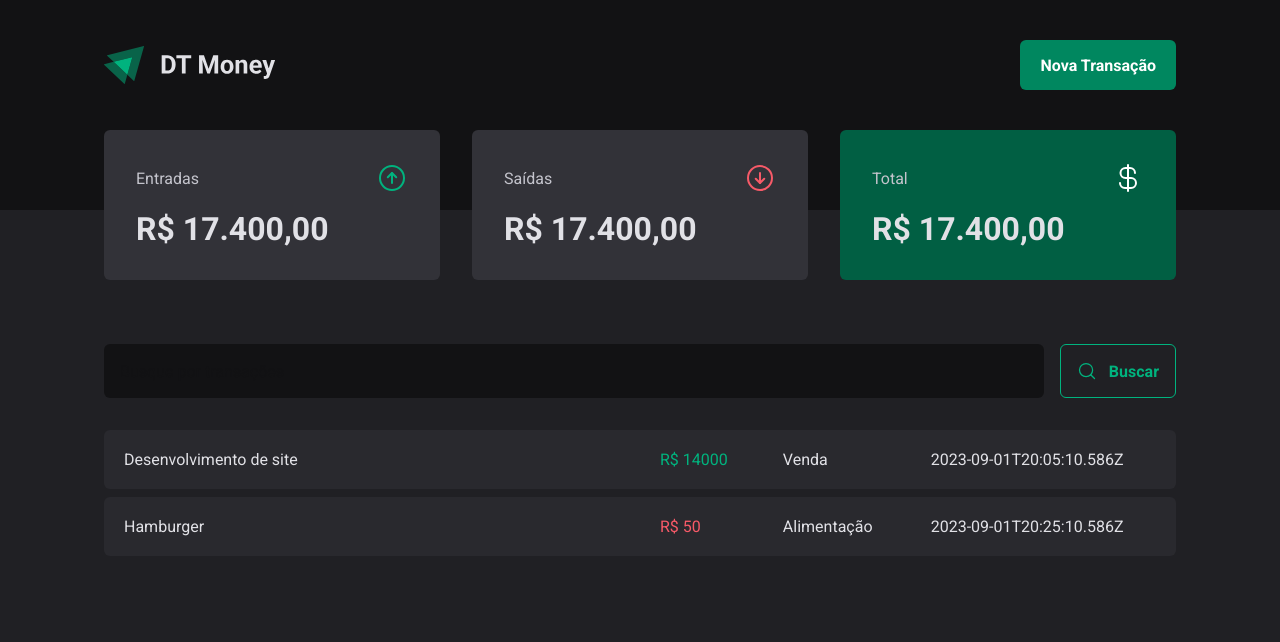
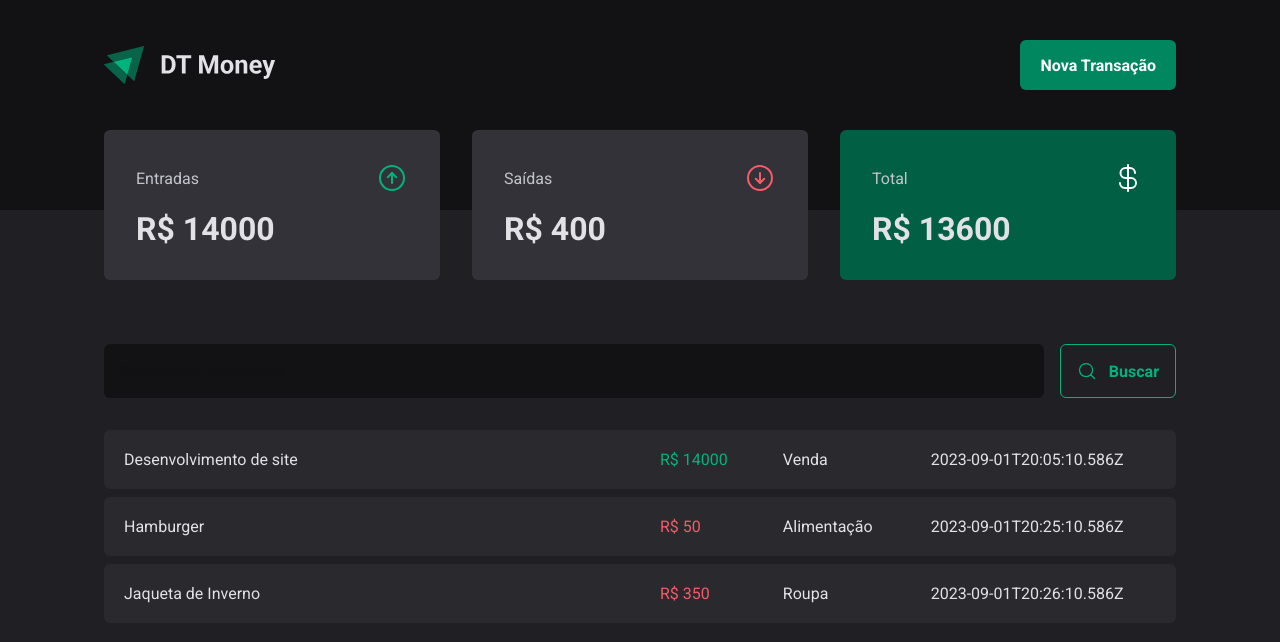
Before and after one commit to danield-dcc/react-dtmoney, a React (Vite) app: page / in a window 1280 px wide. Shown: the top 642 px of the page. Built offline with nearby package versions, Linux system fonts and the light colour scheme; data requests are answered from the project's data file.

Commit message:
✨ adds operations summary calculation

```diff
--- a/server.json
+++ b/server.json
@@ -16,6 +16,14 @@
       "category": "Alimentação",
       "price": 50,
       "createAt": "2023-09-01T20:25:10.586Z"
+    },
+    {
+      "id": 3,
+      "description": "Jaqueta de Inverno",
+      "type": "outcome",
+      "category": "Roupa",
+      "price": 350,
+      "createAt": "2023-09-01T20:26:10.586Z"
     }
   ]
 }
--- a/src/components/Summary/index.tsx
+++ b/src/components/Summary/index.tsx
@@ -1,31 +1,56 @@
 import { ArrowCircleDown, ArrowCircleUp, CurrencyDollar } from "phosphor-react";
 import { SummaryCard, SummaryContainer } from "./styles";
+import { useTransactions } from "../../contexts/TransactionsContext";
 
 export function Summary() {
+  const { transactions } = useTransactions();
+
+  //{income:0, outcome: 0, total:0 }
+
+  const summary = transactions.reduce(
+    (acc, transaction) => {
+      if (transaction.type === "income") {
+        acc.income += transaction.price;
+        acc.total += transaction.price;
+      } else {
+        acc.outcome += transaction.price;
+        acc.total -= transaction.price;
+      }
+
+      return acc;
+    },
+    //initial values
+    {
+      income: 0,
+      outcome: 0,
+      total: 0,
+    }
+  );
+
   return (
     <SummaryContainer>
       <SummaryCard>
         <header>
           <span>Entradas</span>
-          <ArrowCircleUp size={32} color='#00b37e' />
+          <ArrowCircleUp size={32} color="#00b37e" />
         </header>
-        <strong>R$ 17.400,00</strong>
+        <strong>R$ {summary.income}</strong>
       </SummaryCard>
 
       <SummaryCard>
         <header>
           <span>Saídas</span>
-          <ArrowCircleDown size={32} color='#f75a68' />
+          <ArrowCircleDown size={32} color="#f75a68" />
         </header>
-        <strong>R$ 17.400,00</strong>
+        <strong>R$ {summary.outcome}</strong>
       </SummaryCard>
 
       <SummaryCard variant="green">
         <header>
           <span>Total</span>
-          <CurrencyDollar size={32} color='#fff' />
+          <CurrencyDollar size={32} color="#fff" />
         </header>
-        <strong>R$ 17.400,00</strong>
+        <strong>R$ {summary.total}</strong>
       </SummaryCard>
     </SummaryContainer>
   );
```
